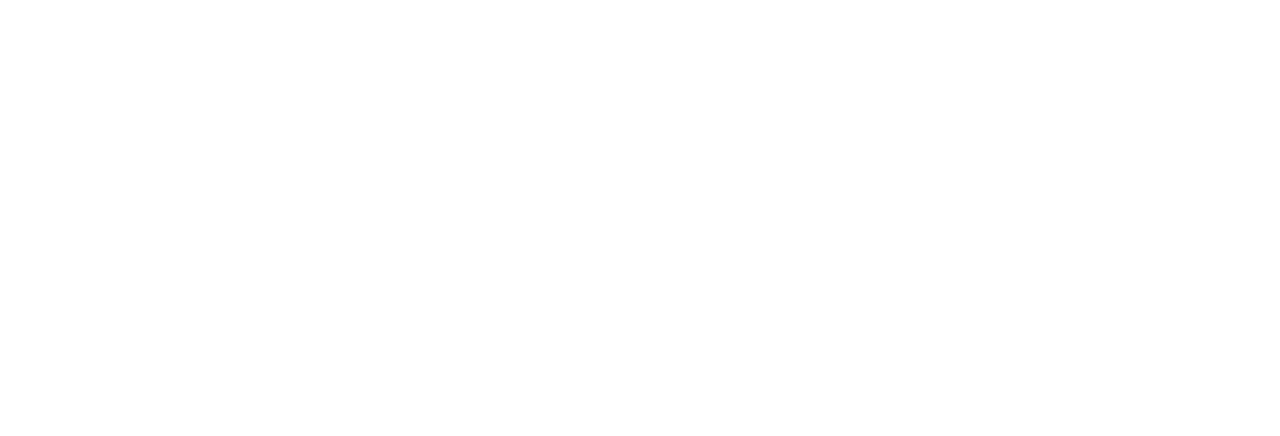
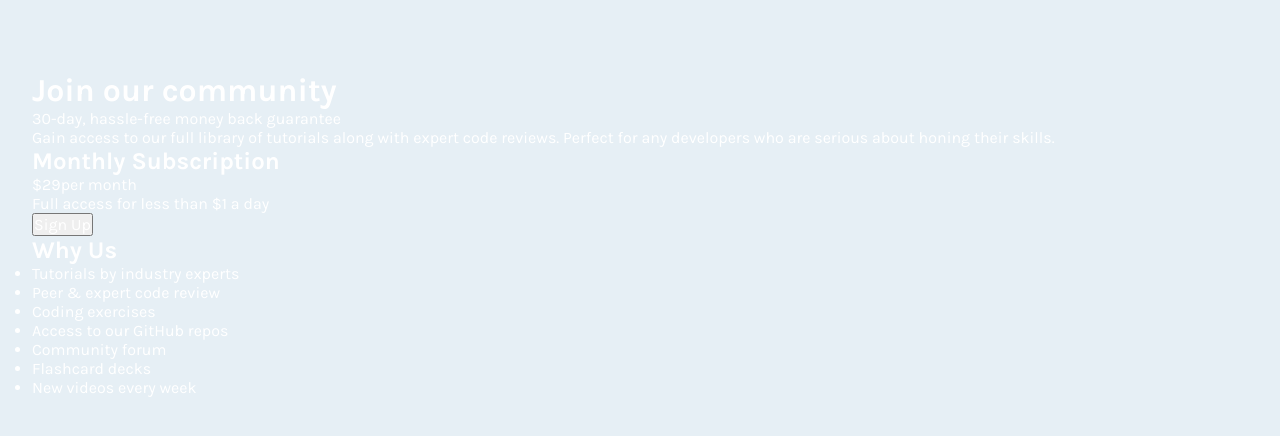
Before and after one commit to ionStici/single-price-grid-component, a plain HTML site: page index.html in a window 1280 px wide. Drawn offline with Linux system fonts and the light colour scheme.

Commit message:
Add markup and reset, general styles

```diff
--- a/index.html
+++ b/index.html
@@ -14,7 +14,37 @@
 <body>
 
 
+    <header class="header">
+        <h1 class="h1 u-marign-bottom-24px">Join our community</h1>
+        <p class="sub-heading u-margin-bottom-16px">30-day, hassle-free money back guarantee</p>
+        <p class="p">Gain access to our full library of tutorials along with expert code reviews. Perfect for any developers who are serious about honing their skills.</p>
+    </header>
 
+
+    <main class="main">
+
+        <section class="section-subscription">
+            <h2 class="h2">Monthly Subscription</h2>
+            <div class="price"><span>&dollar;29</span><span>per month</span></div>
+            <p class="p-2">Full access for less than &dollar;1 a day</p>
+            <button class="btn">Sign Up</button>
+        </section>
+
+
+        <section class="section-why-us">
+            <h2 class="h2">Why Us</h2>
+            <ul>
+                <li>Tutorials by industry experts</li>
+                <li>Peer &amp; expert code review</li>
+                <li>Coding exercises</li>
+                <li>Access to our GitHub repos</li>
+                <li>Community forum</li>
+                <li>Flashcard decks</li>
+                <li>New videos every week</li>
+            </ul>
+        </section>
+
+    </main>
 
 
 </body>
--- a/style.css
+++ b/style.css
@@ -0,0 +1,33 @@
+/* CSS RESET */
+* {
+    margin: 0;
+    padding: 0;
+}
+
+*,
+*::before,
+*::after {
+    box-sizing: border-box;
+}
+
+button {
+    font: inherit;
+    color: inherit;
+}
+
+/* GENERAL STYLES */
+
+html {
+    font-size: 62.5%;
+}
+
+body {
+    font-family: "Karla", sans-serif;
+    font-weight: 400;
+    font-size: 1.6rem;
+    color: #fff;
+
+    background-color: #e6eff5;
+    margin: 7.2rem 0 6.2rem 0;
+    padding: 0 3.2rem;
+}
```
